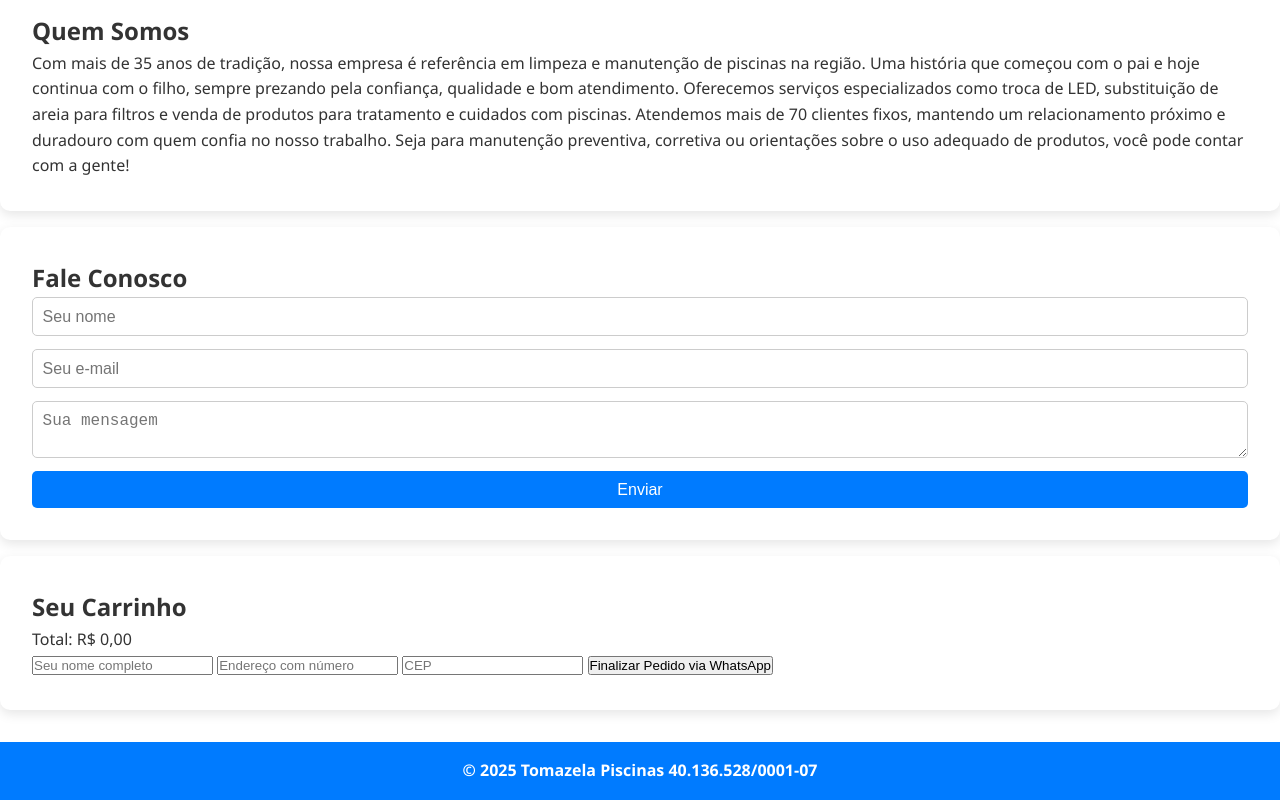
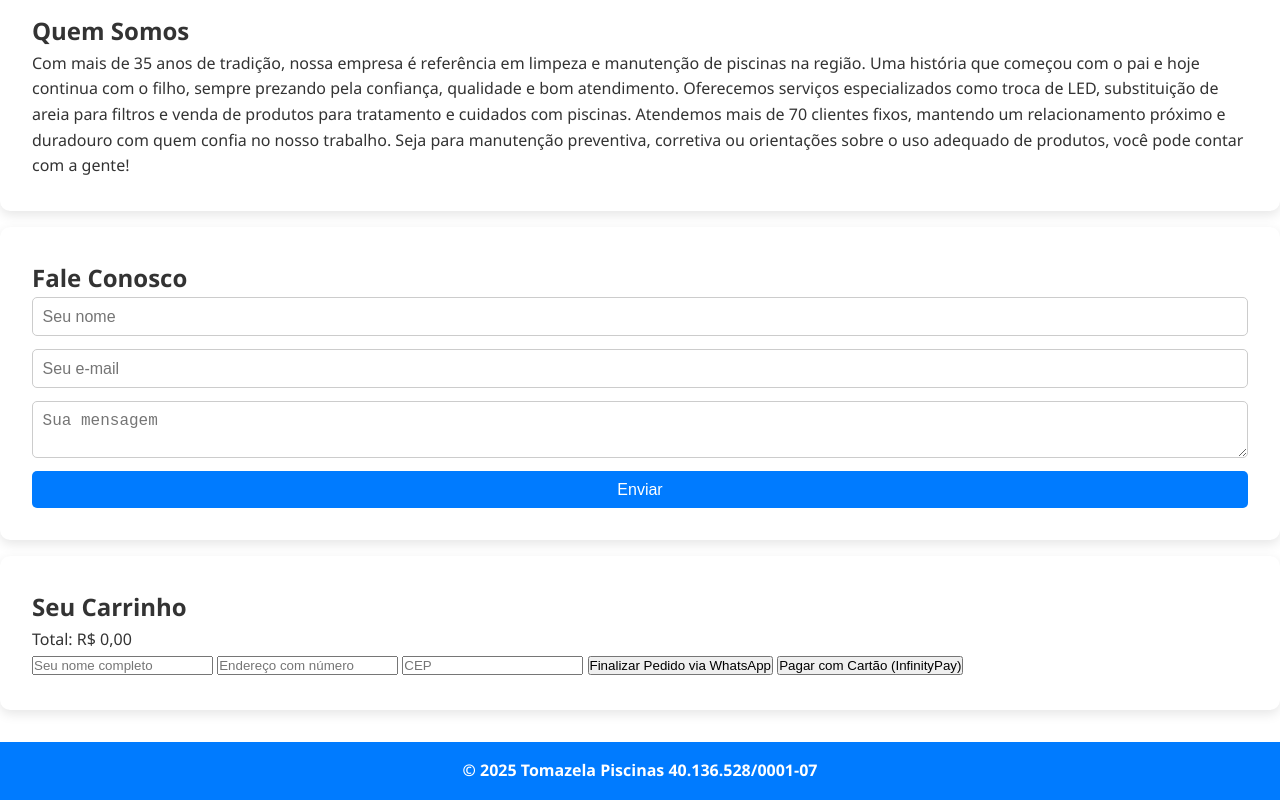
Before and after one commit to ftomazelajr/tomazelavendas, a website: page index.html in a window 1280 px wide. Shown: the part 3537-4337 px from the top of the page. Drawn offline with Linux system fonts and the light colour scheme.

Commit message:
Update index.html

```diff
--- a/index.html
+++ b/index.html
@@ -211,6 +211,8 @@
     <input type="text" id="endereco" placeholder="Endereço com número" required>
     <input type="text" id="cep" placeholder="CEP" required>
     <button onclick="enviarWhatsapp()">Finalizar Pedido via WhatsApp</button>
+    <button id="checkoutBtn">Pagar com Cartão (InfinityPay)</button>
+
   </section>
 
   <footer>
```
